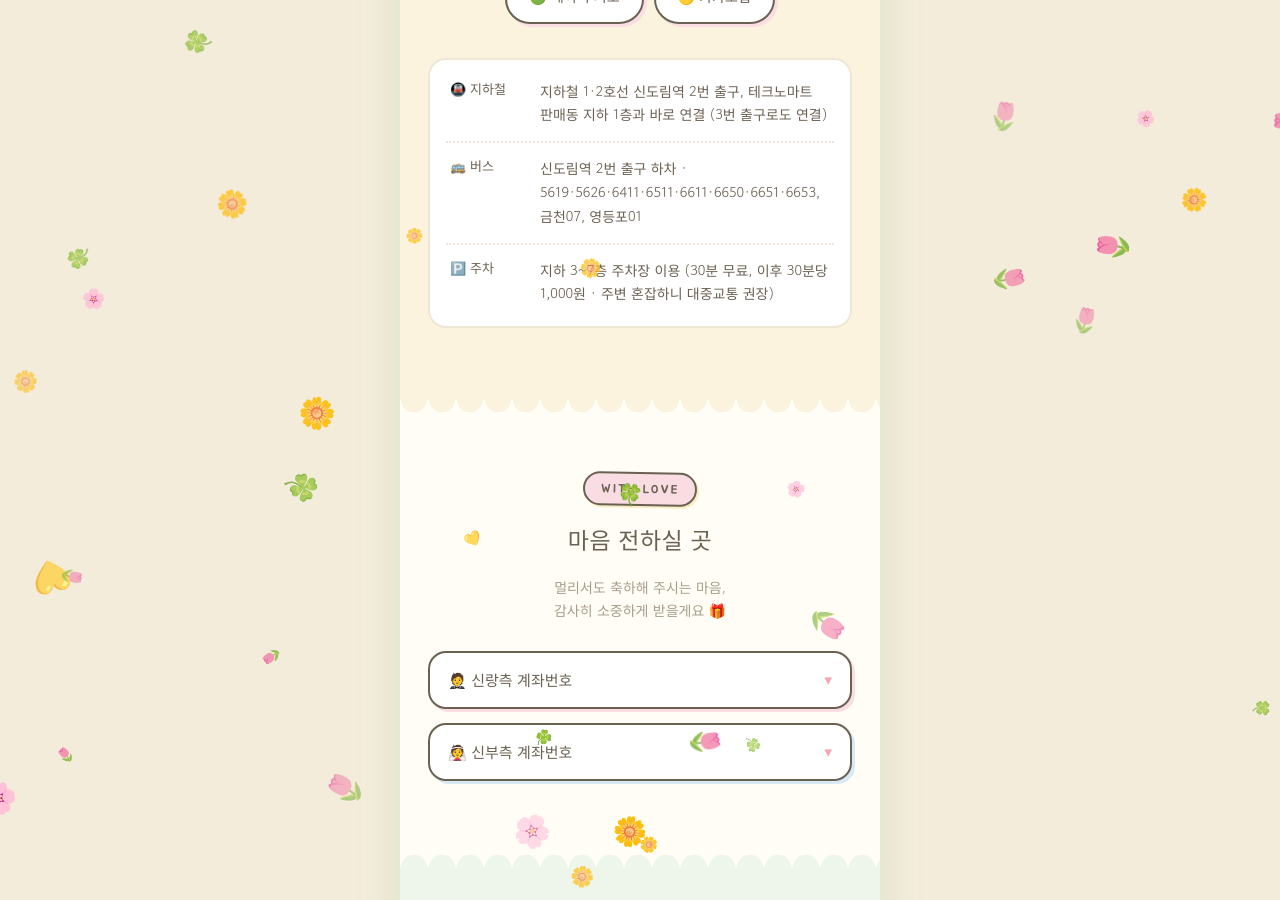
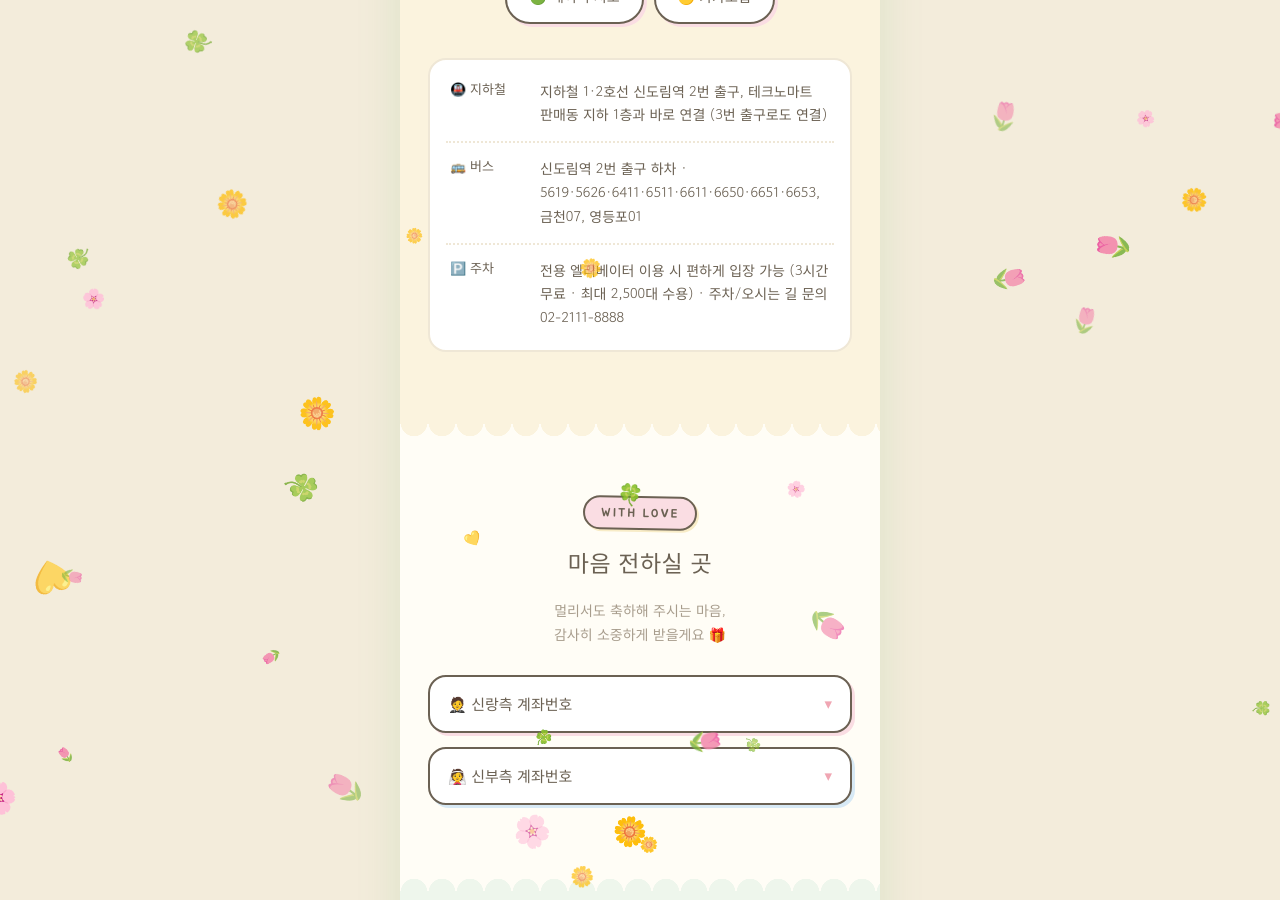
Before and after one commit to ssolllll/wedding-invitation, a Jekyll site: the page built from index.html, in a window 1280 px wide and 900 px high, scrolled down 4448 px. Built offline with Jekyll 4.4.1, drawn with Linux system fonts in a browser that asks for light colours; some web fonts are replaced.

Commit message:
Update: 주차 안내 실제 정보로 수정 (3시간 무료·전용 엘리베이터·2,500대, 문의번호)
Co-Authored-By: Claude Fable 5 <noreply@anthropic.com>

```diff
--- a/_config.yml
+++ b/_config.yml
@@ -65,7 +65,7 @@ venue:
   kakao_map: "https://map.kakao.com/?q=신도림웨딩시티"
   subway: "지하철 1·2호선 신도림역 2번 출구, 테크노마트 판매동 지하 1층과 바로 연결 (3번 출구로도 연결)"
   bus: "신도림역 2번 출구 하차 · 5619·5626·6411·6511·6611·6650·6651·6653, 금천07, 영등포01"
-  parking: "지하 3~7층 주차장 이용 (30분 무료, 이후 30분당 1,000원 · 주변 혼잡하니 대중교통 권장)"
+  parking: "전용 엘리베이터 이용 시 편하게 입장 가능 (3시간 무료 · 최대 2,500대 수용) · 주차/오시는 길 문의 02-2111-8888"
 
 # ------------------------------------------------------------
 # 표지 아래 짧은 글귀
```
